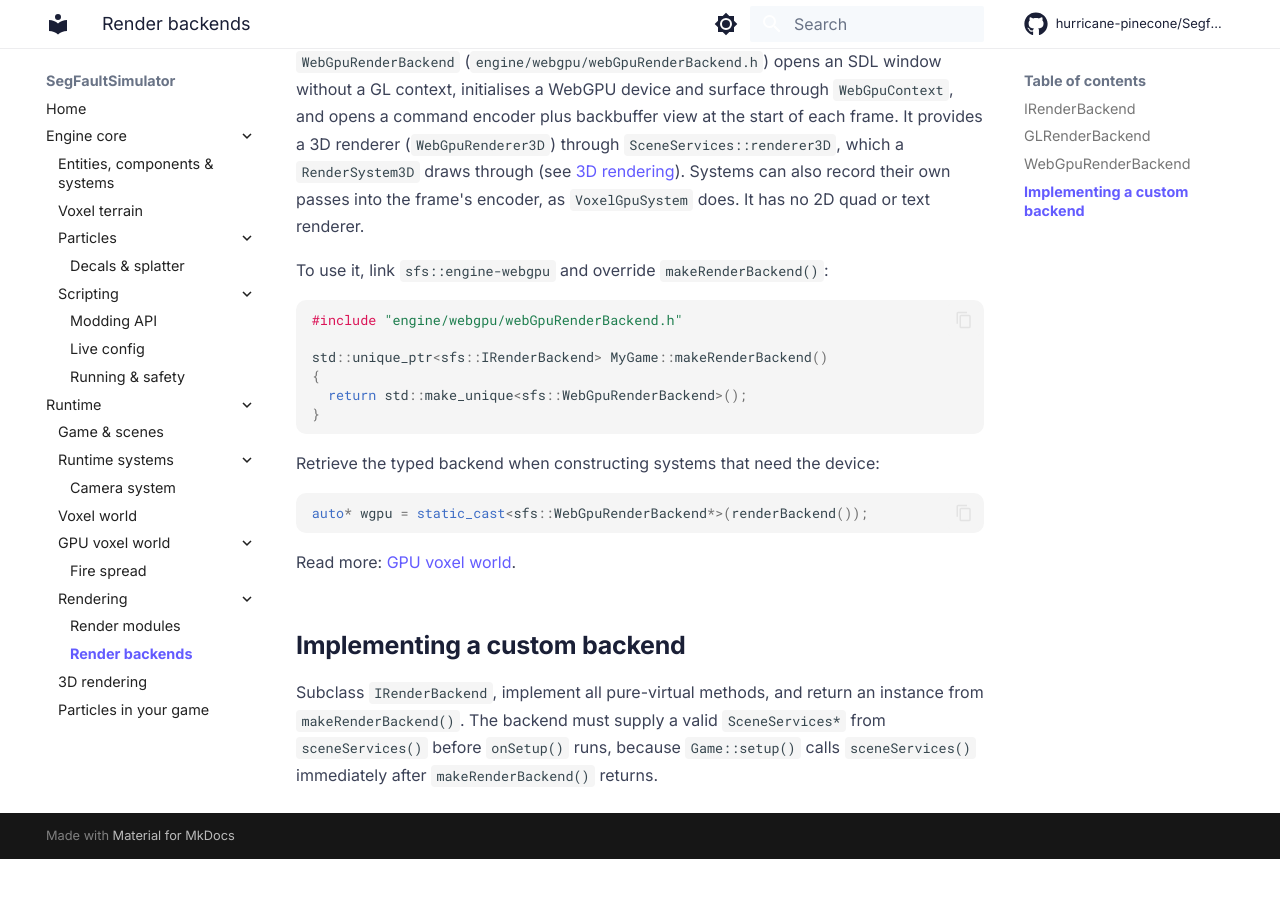
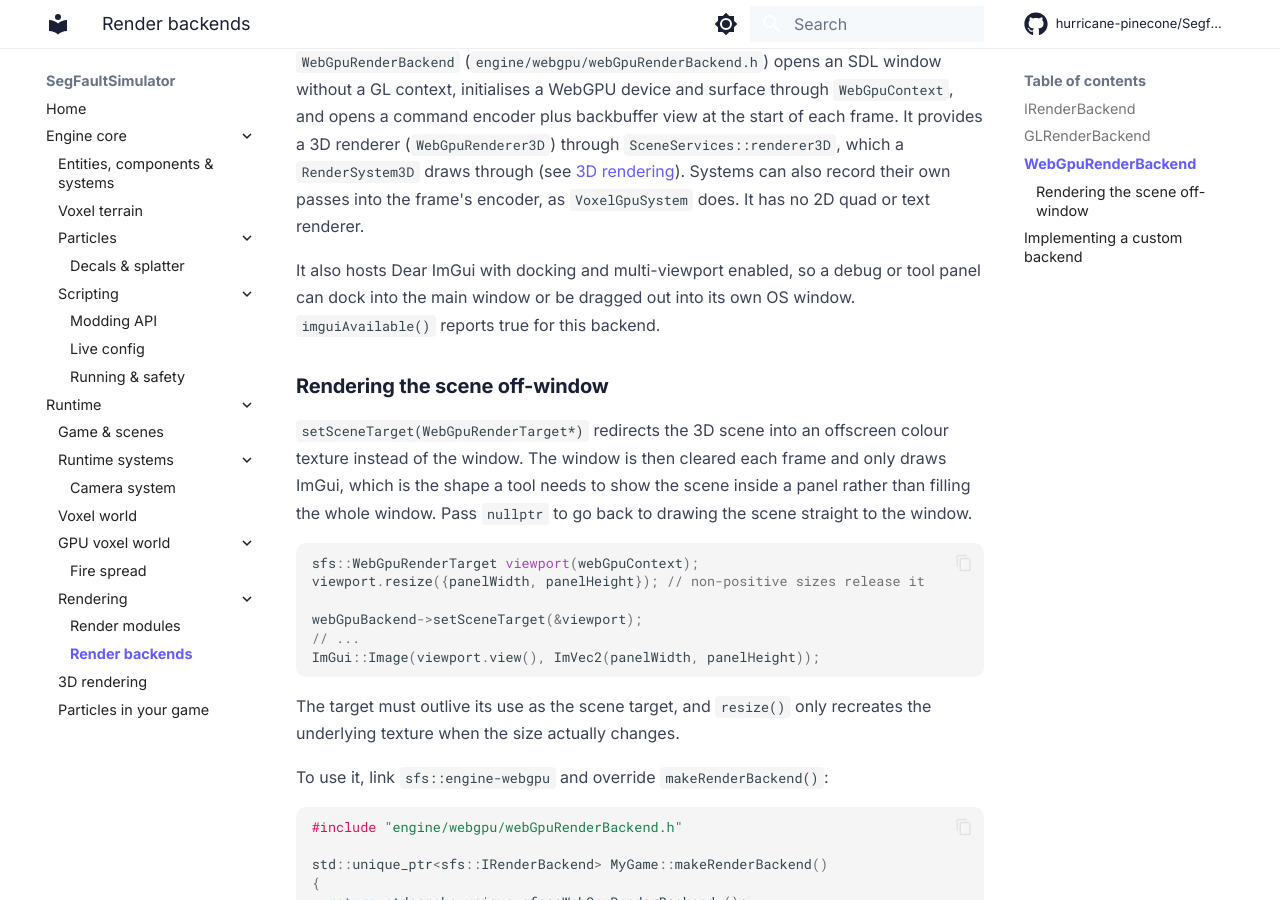
Before and after one commit to hurricane-pinecone/Segfault-Simulator, an MkDocs documentation site: the page built from docs/runtime/rendering/backends/index.md, in a window 1280 px wide and 900 px high, scrolled down 1508 px. Built offline with MkDocs 1.6.1 and Material for MkDocs 9.7.7, drawn with Linux system fonts in a browser that asks for light colours; comment, search, counter and statistics services are not loaded; before the commit the page ends 2367 px from its top, so only the background shows below that.

Commit message:
docs: document WebGPU scene targets, entities(), and shared-lib deploy

````diff
--- a/docs/runtime/rendering/backends/index.md
+++ b/docs/runtime/rendering/backends/index.md
@@ -48,6 +48,30 @@ each frame. It provides a 3D renderer (`WebGpuRenderer3D`) through
 passes into the frame's encoder, as `VoxelGpuSystem` does. It has no 2D quad or
 text renderer.
 
+It also hosts Dear ImGui with docking and multi-viewport enabled, so a debug or
+tool panel can dock into the main window or be dragged out into its own OS
+window. `imguiAvailable()` reports true for this backend.
+
+### Rendering the scene off-window
+
+`setSceneTarget(WebGpuRenderTarget*)` redirects the 3D scene into an offscreen
+colour texture instead of the window. The window is then cleared each frame and
+only draws ImGui, which is the shape a tool needs to show the scene inside a
+panel rather than filling the whole window. Pass `nullptr` to go back to drawing
+the scene straight to the window.
+
+```cpp
+sfs::WebGpuRenderTarget viewport(webGpuContext);
+viewport.resize({panelWidth, panelHeight}); // non-positive sizes release it
+
+webGpuBackend->setSceneTarget(&viewport);
+// ...
+ImGui::Image(viewport.view(), ImVec2(panelWidth, panelHeight));
+```
+
+The target must outlive its use as the scene target, and `resize()` only
+recreates the underlying texture when the size actually changes.
+
 To use it, link `sfs::engine-webgpu` and override `makeRenderBackend()`:
 
 ```cpp
````
Also changed, not shown: docs/core/ecs/index.md (+8 -2 lines), docs/index.md (+11 -0 lines).
